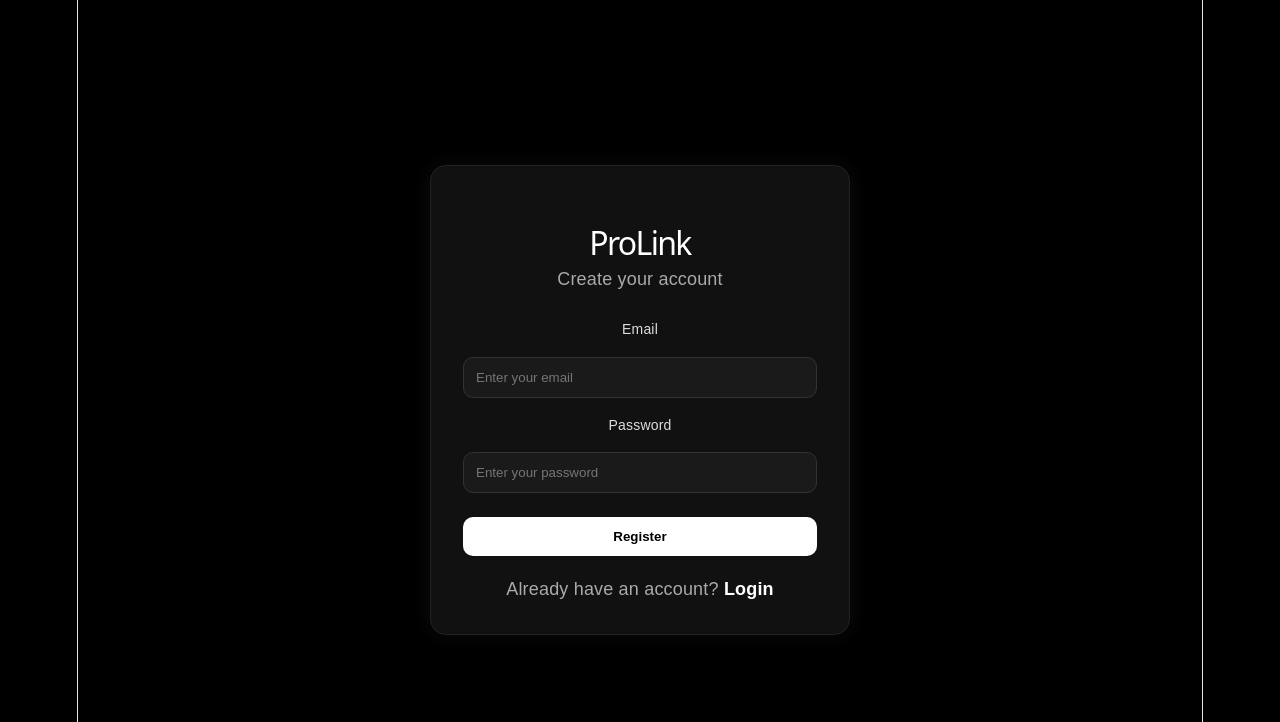
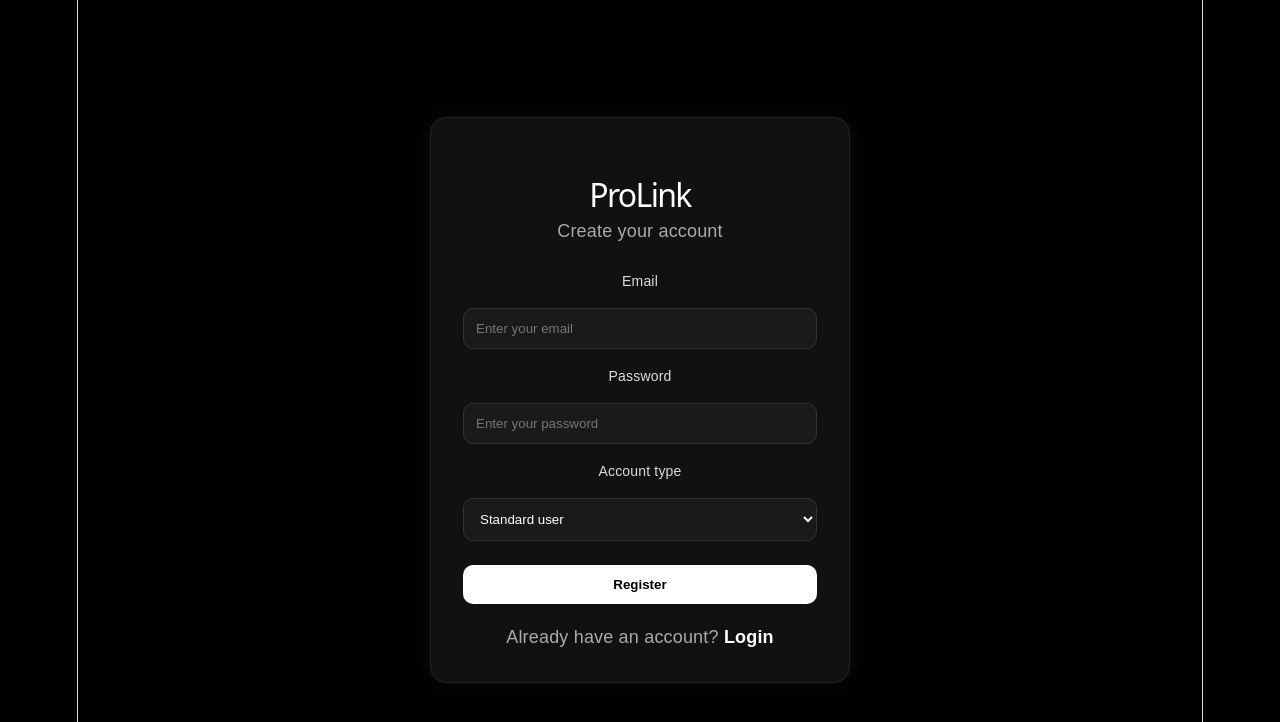
Before and after one commit to magrennnnnnnn/idivprojects4fsd-FE, a React (Vite) app in the folder prolink-fe/: page / in a window 1280 px wide. Shown: the top 722 px of the page. Built offline with nearby package versions, Linux system fonts and the light colour scheme.

Commit message:
added roles in register for new accounts :)

```diff
--- a/prolink-fe/src/components/RegisterForm.jsx
+++ b/prolink-fe/src/components/RegisterForm.jsx
@@ -6,6 +6,7 @@ function RegisterForm() {
     const [password, setPassword] = useState("");
     const [message, setMessage] = useState("");
     const [error, setError] = useState("");
+    const [role, setRole] = useState("STANDARD_USER");
 
     const handleRegister = async (e) => {
         e.preventDefault();
@@ -22,7 +23,8 @@ function RegisterForm() {
                 },
                 body: JSON.stringify({
                     email: email,
-                    password: password
+                    password: password,
+                    role: role
                 })
             });
 
@@ -66,6 +68,17 @@ function RegisterForm() {
                         required
                     />
 
+                    <label>Account type</label>
+
+                    <select
+                        value={role}
+                        onChange={(e) => setRole(e.target.value)}
+                    >
+                        <option value="STANDARD_USER">Standard user</option>
+                        <option value="PREMIUM_USER">Premium user</option>
+                        <option value="COMPANY">Company</option>
+                    </select>
+
                     <button type="submit">Register</button>
                 </form>
 
```
